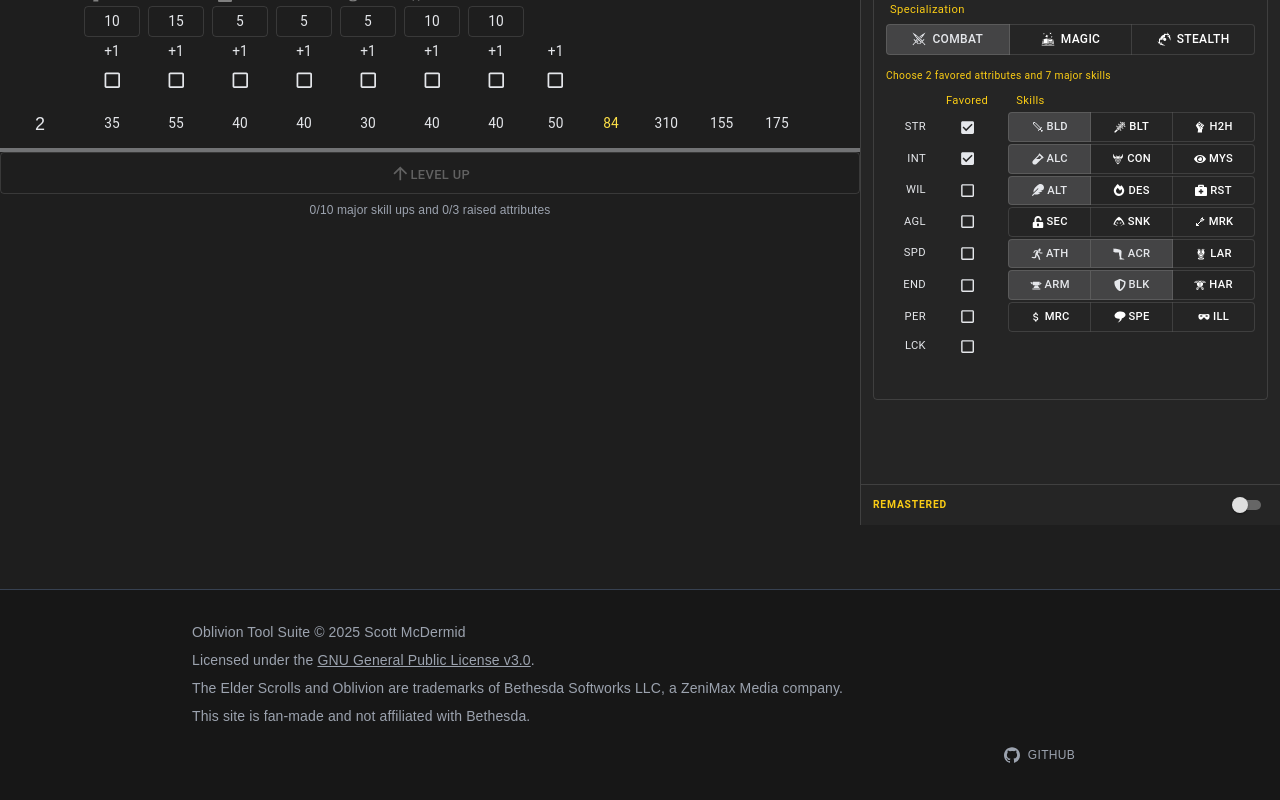
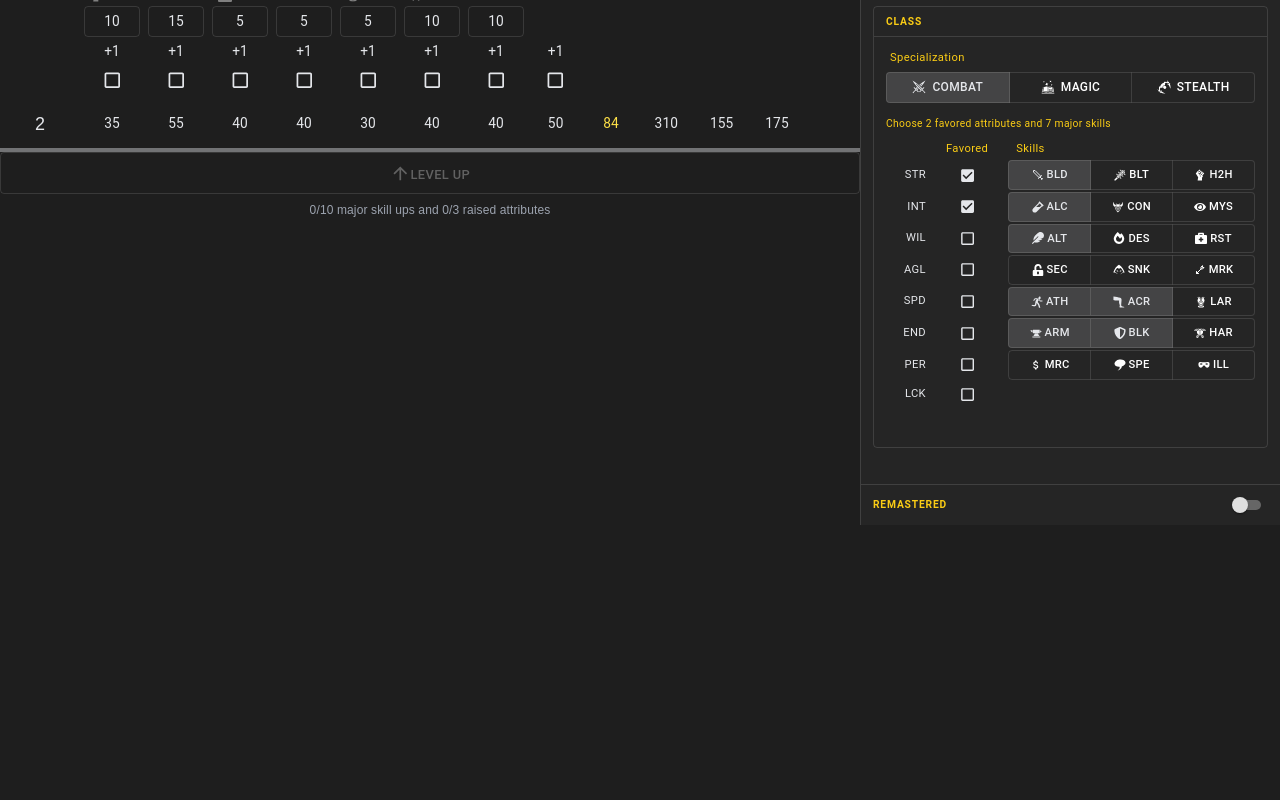
Before and after one commit to ScottMcDermid/oblivion-planner, a Next.js app: page / in a window 1280 px wide. Shown: the part 275-1075 px from the top of the page. After the commit the page ends 800 px from the top, so only its background shows below. Built offline with nearby package versions, Linux system fonts and the light colour scheme.

Commit message:
added improved character drawer

```diff
--- a/src/components/CharacterDialog.tsx
+++ b/src/components/CharacterDialog.tsx
@@ -300,6 +300,8 @@ export default function CharacterDialog(props: {
             boxSizing: 'border-box',
             display: 'flex',
             flexDirection: 'column',
+            position: 'relative',
+            height: '100%',
           },
         }}
       >
--- a/src/components/Planner.tsx
+++ b/src/components/Planner.tsx
@@ -212,59 +212,8 @@ export default function Planner({ sharedBuild }: PlannerProps) {
     <StyledEngineProvider injectFirst>
       <ThemeProvider theme={theme}>
         <CssBaseline />
-        {!isViewOnly && (
-          <CharacterDialog
-            open={isCharacterCreationOpen}
-            remastered={remastered}
-            levelsExist={levels.length > 1}
-            handleClose={() => setIsCharacterCreationOpen(false)}
-            onRemasteredToggle={() => {
-              if (levels.length > 1) setIsConfirmingRemastered(true);
-              else handleRemasteredToggle(true);
-            }}
-            onReset={() => setIsConfirmingReset(true)}
-          />
-        )}
-        {isViewOnly && isLargeScreen && (
-          <Drawer
-            variant="persistent"
-            anchor="right"
-            open
-            sx={{
-              width: CHARACTER_DRAWER_WIDTH,
-              flexShrink: 0,
-              '& .MuiDrawer-paper': {
-                width: CHARACTER_DRAWER_WIDTH,
-                boxSizing: 'border-box',
-                display: 'flex',
-                flexDirection: 'column',
-              },
-            }}
-          >
-            <div className="min-h-0 flex-1 overflow-x-hidden overflow-y-auto p-4">
-              <CharacterSummary
-                characterName={sharedBuild!.characterName}
-                race={sharedBuild!.race}
-                gender={sharedBuild!.gender}
-                birthsign={sharedBuild!.birthsign}
-                specialization={sharedBuild!.specialization}
-                favoredAttributes={sharedBuild!.favoredAttributes}
-                majorSkills={sharedBuild!.majorSkills}
-                activeAbilities={sharedBuild!.activeAbilities}
-                remastered={sharedBuild!.remastered}
-              />
-            </div>
-          </Drawer>
-        )}
-        <div
-          className="flex h-screen flex-col place-items-center overflow-x-hidden overflow-y-auto bg-inherit"
-          style={{
-            marginRight: isDrawerOpen ? CHARACTER_DRAWER_WIDTH : 0,
-            transition: 'margin-right 225ms cubic-bezier(0, 0, 0.2, 1)',
-          }}
-        >
-          <AppBar position="static" sx={{ backgroundColor: 'background.paper' }} elevation={1}>
-            <Toolbar variant="dense" sx={{ gap: 1, overflow: 'hidden' }}>
+        <AppBar position="static" sx={{ backgroundColor: 'background.paper' }} elevation={1}>
+          <Toolbar variant="dense" sx={{ gap: 1, overflow: 'hidden' }}>
               <IconButton
                 component="a"
                 href="https://oblivion.tools"
@@ -319,6 +268,10 @@ export default function Planner({ sharedBuild }: PlannerProps) {
               )}
             </Toolbar>
           </AppBar>
+
+          <Box sx={{ display: 'flex', height: 'calc(100vh - 48px)', overflow: 'hidden' }}>
+          <div className="flex min-w-0 flex-1 flex-col overflow-x-hidden overflow-y-auto bg-inherit">
+          <div className="flex min-h-full flex-1 flex-col place-items-center">
 
           {/* Shared Build Banner */}
           {isViewOnly && (
@@ -488,15 +441,9 @@ export default function Planner({ sharedBuild }: PlannerProps) {
               )}
             </div>
           )}
-        </div>
 
-        <footer
-          className="mt-16 w-full border-t border-gray-700 bg-neutral-900 px-6 py-8 text-sm text-gray-400"
-          style={{
-            marginRight: isDrawerOpen ? CHARACTER_DRAWER_WIDTH : 0,
-            transition: 'margin-right 225ms cubic-bezier(0, 0, 0.2, 1)',
-          }}
-        >
+          </div>
+          <footer className="w-full border-t border-gray-700 bg-neutral-900 px-6 py-8 text-sm text-gray-400">
           <div className="mx-auto flex w-full max-w-4xl flex-col gap-4 text-center sm:text-left">
             <div className="space-y-2">
               <p>Oblivion Tool Suite © 2025 Scott McDermid</p>
@@ -537,7 +484,56 @@ export default function Planner({ sharedBuild }: PlannerProps) {
               </a>
             </div>
           </div>
-        </footer>
+          </footer>
+          </div>
+
+          {!isViewOnly && (
+            <CharacterDialog
+              open={isCharacterCreationOpen}
+              remastered={remastered}
+              levelsExist={levels.length > 1}
+              handleClose={() => setIsCharacterCreationOpen(false)}
+              onRemasteredToggle={() => {
+                if (levels.length > 1) setIsConfirmingRemastered(true);
+                else handleRemasteredToggle(true);
+              }}
+              onReset={() => setIsConfirmingReset(true)}
+            />
+          )}
+          {isViewOnly && isLargeScreen && (
+            <Drawer
+              variant="persistent"
+              anchor="right"
+              open
+              sx={{
+                width: CHARACTER_DRAWER_WIDTH,
+                flexShrink: 0,
+                '& .MuiDrawer-paper': {
+                  width: CHARACTER_DRAWER_WIDTH,
+                  boxSizing: 'border-box',
+                  display: 'flex',
+                  flexDirection: 'column',
+                  position: 'relative',
+                  height: '100%',
+                },
+              }}
+            >
+              <div className="min-h-0 flex-1 overflow-x-hidden overflow-y-auto p-4">
+                <CharacterSummary
+                  characterName={sharedBuild!.characterName}
+                  race={sharedBuild!.race}
+                  gender={sharedBuild!.gender}
+                  birthsign={sharedBuild!.birthsign}
+                  specialization={sharedBuild!.specialization}
+                  favoredAttributes={sharedBuild!.favoredAttributes}
+                  majorSkills={sharedBuild!.majorSkills}
+                  activeAbilities={sharedBuild!.activeAbilities}
+                  remastered={sharedBuild!.remastered}
+                />
+              </div>
+            </Drawer>
+          )}
+          </Box>
 
         {!isViewOnly && (
           <>
```
